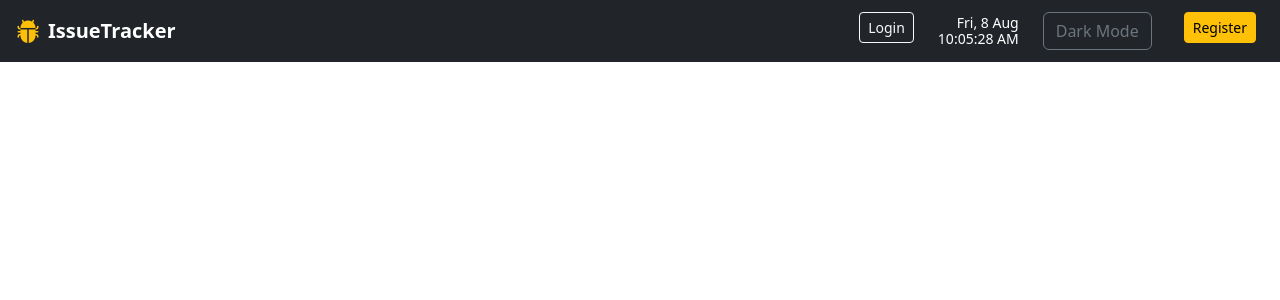
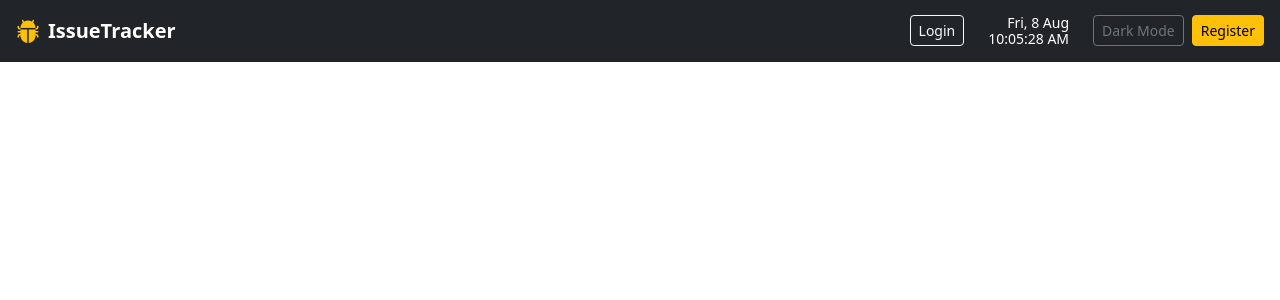
Before and after one commit to Abhishek3777/IssueTracker, a React (Vite) app in the folder frontend/: page / in a window 1280 px wide. Shown: the top 300 px of the page. Built offline with nearby package versions, Linux system fonts and the light colour scheme; no server answers.

Commit message:
mobile view fixed

```diff
--- a/frontend/src/components/Navbar.jsx
+++ b/frontend/src/components/Navbar.jsx
@@ -1,28 +1,24 @@
-// src/components/Navbar.jsx
-import React from 'react';
-import { useState } from 'react';
+import React, { useState } from 'react';
 import { Link, useNavigate } from 'react-router-dom';
 import { toast } from 'react-toastify';
 import LiveClock from './LiveClock';
 
-
 const Navbar = ({ currUser, setCurrUser }) => {
-
   const navigate = useNavigate();
   const [darkMode, setDarkMode] = useState(false);
-
+  const [isOpen, setIsOpen] = useState(false);
 
   const toggleDarkMode = () => {
-    document.body.classList.toggle("dark-mode");
+    document.body.classList.toggle('dark-mode');
     setDarkMode(!darkMode);
   };
 
   const handleLogout = () => {
-    localStorage.removeItem("user");
+    localStorage.removeItem('user');
     setCurrUser(null);
-    navigate("/login");
-    toast.success("Logged out");
-  }
+    navigate('/login');
+    toast.success('Logged out');
+  };
 
   return (
     <nav className="navbar navbar-expand-lg navbar-dark bg-dark px-3">
@@ -31,29 +27,40 @@ const Navbar = ({ currUser, setCurrUser }) => {
         <span className="fs-5 fw-bold">IssueTracker</span>
       </Link>
 
-      <div className="collapse navbar-collapse">
-        <ul className="navbar-nav ms-auto d-flex flex-row gap-2">
+      {/* Toggler button for mobile */}
+      <button
+        className="navbar-toggler"
+        type="button"
+        onClick={() => setIsOpen(!isOpen)}
+      >
+        <span className="navbar-toggler-icon"></span>
+      </button>
+
+      <div className={`collapse navbar-collapse ${isOpen ? 'show' : ''}`}>
+        <ul className="navbar-nav ms-auto d-flex flex-column flex-lg-row gap-2">
+          {!localStorage.getItem('token') && (
             <li className="nav-item">
-            {!localStorage.getItem("token") && <Link to="/login" className="btn btn-outline-light btn-sm">
+              <Link to="/login" className="btn btn-outline-light btn-sm w-100">
                 Login
-            </Link>}
+              </Link>
+            </li>
+          )}
 
-          </li>
           <li className="nav-item d-flex align-items-center px-2">
             <LiveClock />
           </li>
-          {/* dark mode setup  */}
-          <button onClick={toggleDarkMode} className="btn btn-outline-secondary ms-auto">
-            {darkMode ? "Light Mode" : "Dark Mode"}
+
+          <li className="nav-item">
+            <button
+              onClick={toggleDarkMode}
+              className="btn btn-outline-secondary btn-sm w-100"
+            >
+              {darkMode ? 'Light Mode' : 'Dark Mode'}
             </button>
-          {/* dark mode setup end */}
+          </li>
 
-          {/* profie section start */}
-
+          {currUser && (
             <li className="nav-item d-flex align-items-center text-white me-3">
-            {currUser && (
-              <div className="d-flex align-items-center gap-2">
-                {/* Profile image */}
               <img
                 src="https://www.w3schools.com/howto/img_avatar.png"
                 alt="profile"
@@ -61,29 +68,33 @@ const Navbar = ({ currUser, setCurrUser }) => {
                 height="32"
                 className="rounded-circle border"
               />
-                {/* Name and role */}
-                <div className="d-flex flex-column">
+              <div className="d-flex flex-column ms-2">
                 <span className="fw-semibold">{currUser.name}</span>
-                  <span className="badge bg-secondary text-light text-capitalize">{currUser.role}</span>
+                <span className="badge bg-secondary text-light text-capitalize">
+                  {currUser.role}
+                </span>
               </div>
-              </div>
+            </li>
           )}
+
+          {!currUser&& (
+            <li className="nav-item">
+              <Link to="/register" className="btn btn-warning btn-sm w-100">
+                Register
+              </Link>
             </li>
-          {/* profile section end */}
+          )}
 
+          {localStorage.getItem('token') && (
             <li className="nav-item">
-            {!currUser && <Link to="/register" className="btn btn-warning btn-sm">
-              Register
-            </Link>}
-
+              <button
+                onClick={handleLogout}
+                className="btn btn-warning btn-sm w-100"
+              >
+                Logout
+              </button>
             </li>
-          {/* logout button start */}
-          <li className="nav-item">
-            {localStorage.getItem("token") && (<button onClick={handleLogout} className="btn btn-warning btn-sm">
-              Logout
-            </button>)}
-          </li>
-          {/* logout button end */}
+          )}
         </ul>
       </div>
     </nav>
```
Lines whose indentation alone changed are shown as unchanged.
